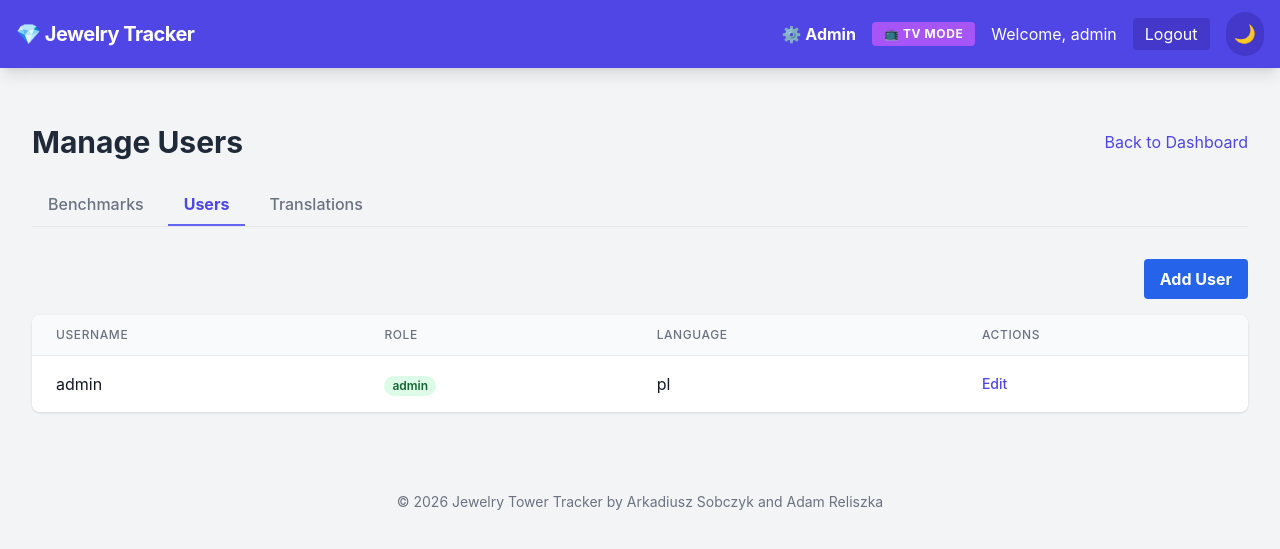
After one commit to arek6891/jewelry-tracker, a Flask app: page /admin/users in a window 1280 px wide. The commit adds this page. Shown: the top 549 px of the page. Run offline with Flask 3, Linux system fonts and the light colour scheme; a user stored in the database is signed in; some libraries are stand-ins or nearby versions.

Commit message:
feat: Add dynamic translation system, user management, and admin panel refactor

```diff
--- a/app.py
+++ b/app.py
@@ -1,4 +1,4 @@
-from flask import Flask, render_template, request, redirect, url_for, flash, jsonify, send_file
+from flask import Flask, render_template, request, redirect, url_for, flash, jsonify, send_file, session
 from flask_sqlalchemy import SQLAlchemy
 from flask_login import LoginManager, UserMixin, login_user, login_required, logout_user, current_user
 from datetime import datetime
@@ -28,6 +28,55 @@ class User(UserMixin, db.Model):
     username = db.Column(db.String(100), unique=True, nullable=False)
     password = db.Column(db.String(100), nullable=False) # In production use hashing
     role = db.Column(db.String(50), default='user') # admin, user
+    language = db.Column(db.String(10), default='pl') # Default language Polish
+
+class Language(db.Model):
+    id = db.Column(db.Integer, primary_key=True)
+    code = db.Column(db.String(10), unique=True, nullable=False) # pl, en, uk, de
+    name = db.Column(db.String(50), nullable=False) # Polski, English...
+
+class TranslationKey(db.Model):
+    id = db.Column(db.Integer, primary_key=True)
+    key = db.Column(db.String(100), unique=True, nullable=False) # e.g., 'login.username'
+    description = db.Column(db.String(200)) # Description for admin what this key is for
+
+class Translation(db.Model):
+    id = db.Column(db.Integer, primary_key=True)
+    language_id = db.Column(db.Integer, db.ForeignKey('language.id'), nullable=False)
+    key_id = db.Column(db.Integer, db.ForeignKey('translation_key.id'), nullable=False)
+    value = db.Column(db.Text, nullable=False)
+
+    language = db.relationship('Language', backref=db.backref('translations', lazy=True))
+    key = db.relationship('TranslationKey', backref=db.backref('translations', lazy=True))
+
+# --- Translation Helper ---
+def get_translation(key_name, default=None, lang_code=None):
+    if not default:
+        default = key_name
+
+    if not lang_code:
+        if current_user.is_authenticated and current_user.language:
+            lang_code = current_user.language
+        elif 'lang' in session:
+            lang_code = session['lang']
+        else:
+            lang_code = 'pl' # Default
+
+    # Clean fallback logic
+    lang = Language.query.filter_by(code=lang_code).first()
+    if not lang:
+        lang = Language.query.filter_by(code='pl').first()
+
+    t_key = TranslationKey.query.filter_by(key=key_name).first()
+    if not t_key:
+        return default
+
+    translation = Translation.query.filter_by(language_id=lang.id, key_id=t_key.id).first()
+    return translation.value if translation else default
+
+@app.context_processor
+def inject_translation():
+    return dict(_=get_translation)
 
 class Action(db.Model):
     id = db.Column(db.Integer, primary_key=True)
@@ -155,6 +204,198 @@ def login():
             flash('Invalid username or password')
 
     return render_template('login.html')
+
+@app.route('/set_language')
+def set_language():
+    code = request.args.get('lang')
+    if code:
+        session['lang'] = code
+        if current_user.is_authenticated:
+            current_user.language = code
+            db.session.commit()
+    return redirect(request.referrer or url_for('login'))
+
+@app.before_request
+def before_request():
+    # Handle lang param in any request to switch language
+    if 'lang' in request.args:
+        session['lang'] = request.args.get('lang')
+        if current_user.is_authenticated:
+            current_user.language = session['lang']
+            db.session.commit()
+
+# --- Admin Routes ---
+
+@app.route('/admin/users', methods=['GET', 'POST'])
+@login_required
+def manage_users():
+    if current_user.role != 'admin':
+        flash(_('common.access_denied', 'Access denied.'))
+        return redirect(url_for('dashboard'))
+
+    if request.method == 'POST':
+        user_id = request.form.get('user_id')
+        username = request.form.get('username')
+        password = request.form.get('password')
+        role = request.form.get('role')
+        language = request.form.get('language')
+
+        if user_id:
+            # Edit existing
+            user = User.query.get(user_id)
+            if user:
+                user.username = username
+                if password:
+                    user.password = password # Hash in production!
+                user.role = role
+                user.language = language
+                db.session.commit()
+                flash(_('admin.user_updated', 'User updated successfully.'))
+        else:
+            # Create new
+            if User.query.filter_by(username=username).first():
+                flash(_('admin.username_exists', 'Username already exists.'))
+            else:
+                user = User(username=username, password=password, role=role, language=language)
+                db.session.add(user)
+                db.session.commit()
+                flash(_('admin.user_created', 'User created successfully.'))
+
+        return redirect(url_for('manage_users'))
+
+    users = User.query.all()
+    languages = Language.query.all()
+    return render_template('admin/users.html', users=users, languages=languages)
+
+@app.route('/admin/users/delete/<int:user_id>', methods=['POST'])
+@login_required
+def delete_user(user_id):
+    if current_user.role != 'admin':
+        abort(403)
+
+    user = User.query.get_or_404(user_id)
+    if user.username == 'admin':
+        flash(_('admin.cannot_delete_admin', 'Cannot delete main admin.'))
+    else:
+        db.session.delete(user)
+        db.session.commit()
+        flash(_('admin.user_deleted', 'User deleted.'))
+
+    return redirect(url_for('manage_users'))
+
+@app.route('/admin/translations')
+@login_required
+def admin_translations():
+    if current_user.role != 'admin':
+        flash(_('common.access_denied', 'Access denied.'))
+        return redirect(url_for('dashboard'))
+
+    languages = Language.query.all()
+    keys = TranslationKey.query.all()
+
+    # Organize data for matrix view
+    # data = [ {key: KeyObj, translations: {lang_id: value}} ]
+    translation_data = []
+
+    for k in keys:
+        t_map = {}
+        qt = Translation.query.filter_by(key_id=k.id).all()
+        for t in qt:
+            t_map[t.language_id] = t.value
+
+        translation_data.append({
+            'key': k,
+            'translations': t_map
+        })
+
+    return render_template('admin/translations.html', languages=languages, translation_data=translation_data)
+
+@app.route('/admin/translations/add_key', methods=['POST'])
+@login_required
+def add_translation_key():
+    if current_user.role != 'admin':
+        abort(403)
+
+    key_name = request.form.get('key')
+    description = request.form.get('description')
+
+    if key_name:
+        if not TranslationKey.query.filter_by(key=key_name).first():
+            db.session.add(TranslationKey(key=key_name, description=description))
+            db.session.commit()
+            flash('Key added.')
+        else:
+            flash('Key already exists.')
+
+    return redirect(url_for('admin_translations'))
+
+@app.route('/admin/translations/init', methods=['POST'])
+@login_required
+def init_keys():
+    if current_user.role != 'admin':
+        abort(403)
+
+    # Basic default keys to start with
+    defaults = {
+        'login.username': 'Username',
+        'login.password': 'Password',
+        'login.btn_submit': 'Sign In',
+        'login.language': 'Language',
+        'admin.users_title': 'Manage Users',
+        'admin.add_user': 'Add User',
+        'admin.role': 'Role',
+        'admin.language': 'Language',
+        'common.actions': 'Actions',
+        'common.edit': 'Edit',
+        'common.delete': 'Delete',
+        'common.save': 'Save',
+        'common.cancel': 'Cancel',
+        'admin.translations_title': 'Manage Translations',
+        'admin.key': 'Key',
+        'admin.description': 'Description',
+        'admin.panel': 'Admin Panel',
+        'admin.benchmarks': 'Benchmarks',
+        'admin.users_nav': 'Users',
+        'admin.translations_nav': 'Translations',
+        'admin.init_keys': 'Initialize Keys',
+        'common.welcome': 'Welcome',
+        'common.logout': 'Logout'
+    }
+
+    count = 0
+    for k, v in defaults.items():
+        if not TranslationKey.query.filter_by(key=k).first():
+            db.session.add(TranslationKey(key=k, description=f"Default: {v}"))
+            count += 1
+
+    db.session.commit()
+    flash(f'Initialized {count} keys.')
+    return redirect(url_for('admin_translations'))
+
+@app.route('/api/translations/update', methods=['POST'])
+@login_required
+def update_translation_api():
+    if current_user.role != 'admin':
+        return jsonify({'success': False, 'message': 'Unauthorized'}), 403
+
+    data = request.json
+    lang_id = data.get('language_id')
+    key_id = data.get('key_id')
+    value = data.get('value')
+
+    if not all([lang_id, key_id]):
+        return jsonify({'success': False, 'message': 'Missing data'}), 400
+
+    # Find or create
+    translation = Translation.query.filter_by(language_id=lang_id, key_id=key_id).first()
+    if translation:
+        translation.value = value
+    else:
+        translation = Translation(language_id=lang_id, key_id=key_id, value=value)
+        db.session.add(translation)
+
+    db.session.commit()
+    return jsonify({'success': True})
 
 @app.route('/logout')
 @login_required
@@ -1110,9 +1351,25 @@ def init_db():
         print(f"Migration check failed (minor if db is new): {e}")
 
     with app.app_context():
+        # Check User Language Column via raw SQL (since we might be outside of migration tools)
+        try:
+             # Connect manually to check schema
+            db_file = 'instance/jewelry.db' if os.path.exists('instance/jewelry.db') else 'jewelry.db'
+            conn_u = sqlite3.connect(db_file)
+            cursor_u = conn_u.cursor()
+            cursor_u.execute("PRAGMA table_info(user)")
+            cols = [info[1] for info in cursor_u.fetchall()]
+            if 'language' not in cols:
+                print("Migrating: Adding language to user")
+                cursor_u.execute("ALTER TABLE user ADD COLUMN language TEXT DEFAULT 'pl'")
+                conn_u.commit()
+            conn_u.close()
+        except Exception as e:
+            print(f"User language migration check failed: {e}")
+
         # Create default admin if not exists
         if not User.query.filter_by(username='admin').first():
-            admin = User(username='admin', password='logwin', role='admin')
+            admin = User(username='admin', password='logwin', role='admin', language='pl')
             db.session.add(admin)
 
             # Add some default actions
@@ -1124,6 +1381,20 @@ def init_db():
             db.session.commit()
             print("Default admin and actions created.")
 
+        # Initialize Default Languages
+        if not Language.query.first():
+            languages = [
+                {'code': 'pl', 'name': 'Polski'},
+                {'code': 'en', 'name': 'English'},
+                {'code': 'de', 'name': 'Deutsch'},
+                {'code': 'uk', 'name': 'Українська'}
+            ]
+            for lang_data in languages:
+                if not Language.query.filter_by(code=lang_data['code']).first():
+                    db.session.add(Language(code=lang_data['code'], name=lang_data['name']))
+            db.session.commit()
+            print("Initialized default languages.")
+
 if __name__ == '__main__':
     with app.app_context():
         init_db()
--- /dev/null
+++ b/templates/admin/users.html
@@ -0,0 +1,165 @@
+{% extends "base.html" %}
+
+{% block content %}
+<div class="container mx-auto px-4 py-8">
+    <div class="flex justify-between items-center mb-6">
+        <h1 class="text-3xl font-bold text-gray-800 dark:text-gray-100">{{ _('admin.users_title', 'Manage Users') }}
+        </h1>
+        <a href="/dashboard"
+            class="text-indigo-600 dark:text-indigo-400 hover:text-indigo-800 dark:hover:text-indigo-300">Back to
+            Dashboard</a>
+    </div>
+
+    <!-- Admin Navigation -->
+    <div class="flex space-x-2 mb-8 border-b border-gray-200 dark:border-gray-700">
+        <a href="{{ url_for('admin_benchmarks') }}"
+            class="py-2 px-4 border-b-2 border-transparent text-gray-500 hover:text-indigo-600 font-medium transition dark:text-gray-400 dark:hover:text-indigo-300">
+            {{ _('admin.benchmarks', 'Benchmarks') }}
+        </a>
+        <a href="{{ url_for('manage_users') }}"
+            class="py-2 px-4 border-b-2 border-indigo-500 text-indigo-600 font-bold dark:text-indigo-400">
+            {{ _('admin.users_nav', 'Users') }}
+        </a>
+        <a href="{{ url_for('admin_translations') }}"
+            class="py-2 px-4 border-b-2 border-transparent text-gray-500 hover:text-indigo-600 font-medium transition dark:text-gray-400 dark:hover:text-indigo-300">
+            {{ _('admin.translations_nav', 'Translations') }}
+        </a>
+    </div>
+
+    <!-- Actions Toolbar -->
+    <div class="flex justify-end mb-4">
+        <button onclick="document.getElementById('userModal').classList.remove('hidden')"
+            class="bg-blue-600 hover:bg-blue-700 text-white font-bold py-2 px-4 rounded transition">
+            {{ _('admin.add_user', 'Add User') }}
+        </button>
+    </div>
+
+    <!-- Users Table -->
+    <div class="bg-white dark:bg-gray-800 rounded-lg shadow overflow-hidden">
+        <table class="min-w-full divide-y divide-gray-200 dark:divide-gray-700">
+            <thead class="bg-gray-50 dark:bg-gray-700">
+                <tr>
+                    <th
+                        class="px-6 py-3 text-left text-xs font-medium text-gray-500 dark:text-gray-300 uppercase tracking-wider">
+                        {{ _('login.username', 'Username') }}</th>
+                    <th
+                        class="px-6 py-3 text-left text-xs font-medium text-gray-500 dark:text-gray-300 uppercase tracking-wider">
+                        {{ _('admin.role', 'Role') }}</th>
+                    <th
+                        class="px-6 py-3 text-left text-xs font-medium text-gray-500 dark:text-gray-300 uppercase tracking-wider">
+                        {{ _('admin.language', 'Language') }}</th>
+                    <th
+                        class="px-6 py-3 text-left text-xs font-medium text-gray-500 dark:text-gray-300 uppercase tracking-wider">
+                        {{ _('common.actions', 'Actions') }}</th>
+                </tr>
+            </thead>
+            <tbody class="bg-white dark:bg-gray-800 divide-y divide-gray-200 dark:divide-gray-700">
+                {% for user in users %}
+                <tr>
+                    <td class="px-6 py-4 whitespace-nowrap text-gray-900 dark:text-gray-200">{{ user.username }}</td>
+                    <td class="px-6 py-4 whitespace-nowrap">
+                        <span
+                            class="px-2 inline-flex text-xs leading-5 font-semibold rounded-full {{ 'bg-green-100 text-green-800' if user.role == 'admin' else 'bg-gray-100 text-gray-800 dark:bg-gray-600 dark:text-gray-200' }}">
+                            {{ user.role }}
+                        </span>
+                    </td>
+                    <td class="px-6 py-4 whitespace-nowrap text-gray-900 dark:text-gray-200">{{ user.language }}</td>
+                    <td class="px-6 py-4 whitespace-nowrap text-sm font-medium">
+                        <button
+                            onclick="editUser('{{ user.id }}', '{{ user.username }}', '{{ user.role }}', '{{ user.language }}')"
+                            class="text-indigo-600 hover:text-indigo-900 dark:text-indigo-400 dark:hover:text-indigo-300 mr-4">{{
+                            _('common.edit', 'Edit') }}</button>
+                        {% if user.username != 'admin' and user.id != current_user.id %}
+                        <form action="{{ url_for('delete_user', user_id=user.id) }}" method="POST" class="inline"
+                            onsubmit="return confirm('{{ _('admin.confirm_delete', 'Are you sure?') }}')">
+                            <button type="submit"
+                                class="text-red-600 hover:text-red-900 dark:text-red-400 dark:hover:text-red-300">{{
+                                _('common.delete', 'Delete') }}</button>
+                        </form>
+                        {% endif %}
+                    </td>
+                </tr>
+                {% endfor %}
+            </tbody>
+        </table>
+    </div>
+</div>
+
+<!-- Add/Edit User Modal -->
+<div id="userModal" class="fixed inset-0 bg-gray-600 bg-opacity-50 overflow-y-auto h-full w-full hidden z-50">
+    <div class="relative top-20 mx-auto p-5 border w-96 shadow-lg rounded-md bg-white dark:bg-gray-800">
+        <div class="mt-3 text-center">
+            <h3 class="text-lg leading-6 font-medium text-gray-900 dark:text-gray-100" id="modalTitle">{{
+                _('admin.add_user', 'Add User') }}</h3>
+            <form id="userForm" action="{{ url_for('manage_users') }}" method="POST" class="mt-2 text-left">
+                <input type="hidden" id="user_id" name="user_id">
+
+                <div class="mb-4">
+                    <label class="block text-gray-700 dark:text-gray-300 text-sm font-bold mb-2">{{ _('login.username',
+                        'Username') }}</label>
+                    <input type="text" id="username" name="username" required
+                        class="shadow appearance-none border rounded w-full py-2 px-3 text-gray-700 dark:text-gray-200 dark:bg-gray-700 leading-tight focus:outline-none focus:shadow-outline">
+                </div>
+
+                <div class="mb-4">
+                    <label class="block text-gray-700 dark:text-gray-300 text-sm font-bold mb-2">{{ _('login.password',
+                        'Password') }}</label>
+                    <input type="password" id="password" name="password"
+                        class="shadow appearance-none border rounded w-full py-2 px-3 text-gray-700 dark:text-gray-200 dark:bg-gray-700 leading-tight focus:outline-none focus:shadow-outline"
+                        placeholder="{{ _('admin.leave_blank_keep', 'Leave blank to keep current') }}">
+                </div>
+
+                <div class="mb-4">
+                    <label class="block text-gray-700 dark:text-gray-300 text-sm font-bold mb-2">{{ _('admin.role',
+                        'Role') }}</label>
+                    <select id="role" name="role"
+                        class="shadow border rounded w-full py-2 px-3 text-gray-700 dark:text-gray-200 dark:bg-gray-700">
+                        <option value="user">User</option>
+                        <option value="admin">Admin</option>
+                    </select>
+                </div>
+
+                <div class="mb-4">
+                    <label class="block text-gray-700 dark:text-gray-300 text-sm font-bold mb-2">{{ _('admin.language',
+                        'Language') }}</label>
+                    <select id="language" name="language"
+                        class="shadow border rounded w-full py-2 px-3 text-gray-700 dark:text-gray-200 dark:bg-gray-700">
+                        {% for lang in languages %}
+                        <option value="{{ lang.code }}">{{ lang.name }}</option>
+                        {% endfor %}
+                    </select>
+                </div>
+
+                <div class="items-center px-4 py-3">
+                    <button type="submit"
+                        class="px-4 py-2 bg-blue-500 text-white text-base font-medium rounded-md w-full shadow-sm hover:bg-blue-700 focus:outline-none focus:ring-2 focus:ring-blue-300">
+                        {{ _('common.save', 'Save') }}
+                    </button>
+                    <button type="button" onclick="closeModal()"
+                        class="mt-3 px-4 py-2 bg-gray-100 dark:bg-gray-600 text-gray-700 dark:text-gray-200 text-base font-medium rounded-md w-full shadow-sm hover:bg-gray-200 dark:hover:bg-gray-500 focus:outline-none focus:ring-2 focus:ring-gray-300">
+                        {{ _('common.cancel', 'Cancel') }}
+                    </button>
+                </div>
+            </form>
+        </div>
+    </div>
+</div>
+
+<script>
+    function editUser(id, username, role, language) {
+        document.getElementById('modalTitle').innerText = "{{ _('admin.edit_user', 'Edit User') }}";
+        document.getElementById('user_id').value = id;
+        document.getElementById('username').value = username;
+        document.getElementById('role').value = role;
+        document.getElementById('language').value = language;
+        document.getElementById('userModal').classList.remove('hidden');
+    }
+
+    function closeModal() {
+        document.getElementById('userModal').classList.add('hidden');
+        document.getElementById('userForm').reset();
+        document.getElementById('user_id').value = '';
+        document.getElementById('modalTitle').innerText = "{{ _('admin.add_user', 'Add User') }}";
+    }
+</script>
+{% endblock %}
--- a/templates/base.html
+++ b/templates/base.html
@@ -45,12 +45,19 @@
             <a href="/" class="text-xl font-bold tracking-tight">💎 Jewelry Tracker</a>
             <div class="flex items-center">
                 {% if current_user.is_authenticated %}
+                {% if current_user.role == 'admin' %}
+                <a href="{{ url_for('admin_benchmarks') }}"
+                    class="mr-4 hover:text-indigo-200 dark:hover:text-gray-300 transition font-bold">
+                    ⚙️ {{ _('admin.panel', 'Admin') }}
+                </a>
+                {% endif %}
                 <a href="/tv" target="_blank"
                     class="mr-4 bg-purple-500 hover:bg-purple-600 px-3 py-1 rounded transition font-bold text-xs uppercase tracking-wider">📺
                     TV Mode</a>
-                <span class="mr-4">Welcome, {{ current_user.username }}</span>
+                <span class="mr-4">{{ _('common.welcome', 'Welcome') }}, {{ current_user.username }}</span>
                 <a href="/logout"
-                    class="bg-indigo-700 dark:bg-gray-700 hover:bg-indigo-800 dark:hover:bg-gray-600 px-3 py-1 rounded transition mr-4">Logout</a>
+                    class="bg-indigo-700 dark:bg-gray-700 hover:bg-indigo-800 dark:hover:bg-gray-600 px-3 py-1 rounded transition mr-4">{{
+                    _('common.logout', 'Logout') }}</a>
                 {% endif %}
                 <!-- Dark Mode Toggle -->
                 <button id="themeToggle"
@@ -67,7 +74,7 @@
         {% if messages %}
         <div class="mb-4">
             {% for message in messages %}
-            <div class="bg-red-100 dark:bg-red-900 border border-red-400 dark:border-red-700 text-red-700 dark:text-red-300 px-4 py-3 rounded relative theme-transition"
+            <div class="bg-blue-100 dark:bg-blue-900 border border-blue-400 dark:border-blue-700 text-blue-700 dark:text-blue-300 px-4 py-3 rounded relative theme-transition mb-2"
                 role="alert">
                 <span class="block sm:inline">{{ message }}</span>
             </div>
@@ -80,7 +87,7 @@
     </div>
 
     <footer class="text-center py-6 text-gray-500 dark:text-gray-400 text-sm theme-transition">
-        &copy; 2026 Jewelry Tower Tracker by Arkadiusz Sobczyk
+        &copy; 2026 Jewelry Tower Tracker by Arkadiusz Sobczyk and Adam Reliszka
     </footer>
 
     <script>
```
Also changed, not shown: docs/ROADMAP.md (+10 -2 lines), templates/admin/translations.html (added, +128 -0 lines), templates/admin_benchmarks.html (+18 -2 lines), templates/dashboard.html (+1 -6 lines), templates/login.html (+13 -1 lines), docs/CHANGELOG.md.
